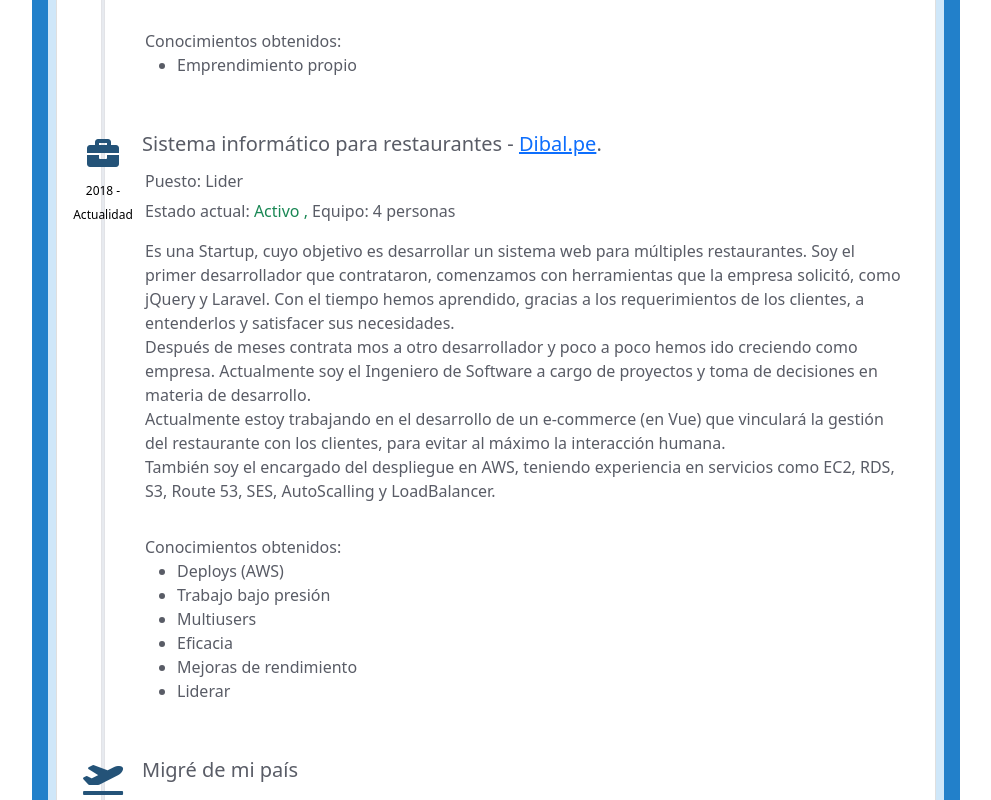
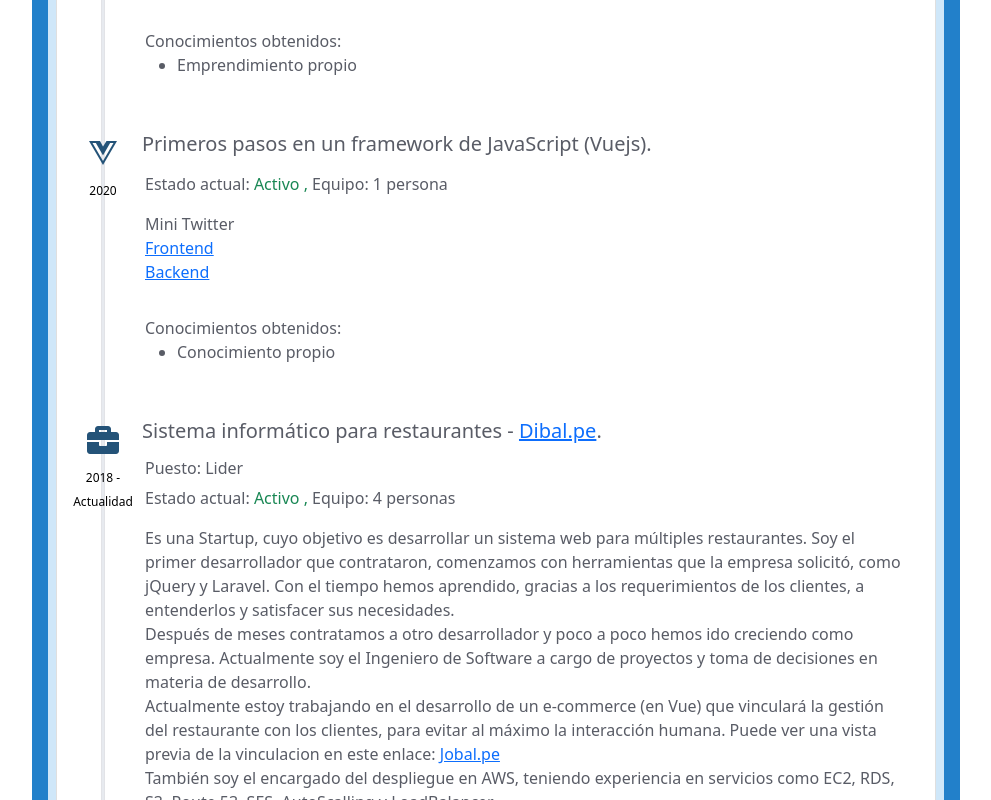
Before and after one commit to bypabloc/template-cv-vue-personal, a Vue app: page / in a window 1280 px wide. Shown: the part 2260-3060 px from the top of the page, without its empty margins (144-1135 px from the left). Built offline with nearby package versions, Linux system fonts and the light colour scheme; what vue-sweetalert2 would draw is missing.

Commit message:
mylife fixed

```diff
--- a/src/views/admin/MyLife.vue
+++ b/src/views/admin/MyLife.vue
@@ -132,6 +132,24 @@ export default {
                     ],
                 },
                 {
+                    date: '2020',
+                    icon: 'fab fa-vuejs',
+                    status: {
+                        type: 3,
+                        team: 1,
+                    },
+                    title: 'Primeros pasos en un framework de JavaScript (Vuejs).',
+                    description: `Mini Twitter
+                        <br/>
+                        <a href="https://bypabloc-twitter.netlify.app/" target="_blank">Frontend</a>
+                        <br/>
+                        <a href="https://bypabloc-twitter-api.herokuapp.com/" target="_blank">Backend</a>
+                    `,
+                    skills: [
+                        'Conocimiento propio',
+                    ],
+                },
+                {
                     date: '2018 - Actualidad',
                     icon: 'fas fa-briefcase',
                     status: {
@@ -145,13 +163,15 @@ export default {
                         contrataron, comenzamos con herramientas que la empresa solicitó,
                         como jQuery y Laravel. Con el tiempo hemos aprendido, gracias a los
                         requerimientos de los clientes, a entenderlos y satisfacer sus necesidades.<br/>
-                        Después de meses contrata mos a otro desarrollador y poco a poco
+                        Después de meses contratamos a otro desarrollador y poco a poco
                         hemos ido creciendo como empresa. Actualmente soy el Ingeniero de
                         Software a cargo de proyectos y toma de decisiones en materia de
                         desarrollo.<br/>
                         Actualmente estoy trabajando en el desarrollo de un e-commerce (en
                         Vue) que vinculará la gestión del restaurante con los clientes, para evitar
-                        al máximo la interacción humana.<br/>
+                        al máximo la interacción humana.
+                        Puede ver una vista previa de la vinculacion en este enlace: <a href="https://puertonorte.jobal.pe/colonial" target="_blank">Jobal.pe</a>
+                        <br/>
                         También soy el encargado del despliegue en AWS, teniendo experiencia
                         en servicios como EC2, RDS, S3, Route 53, SES, AutoScalling y
                         LoadBalancer.
```
